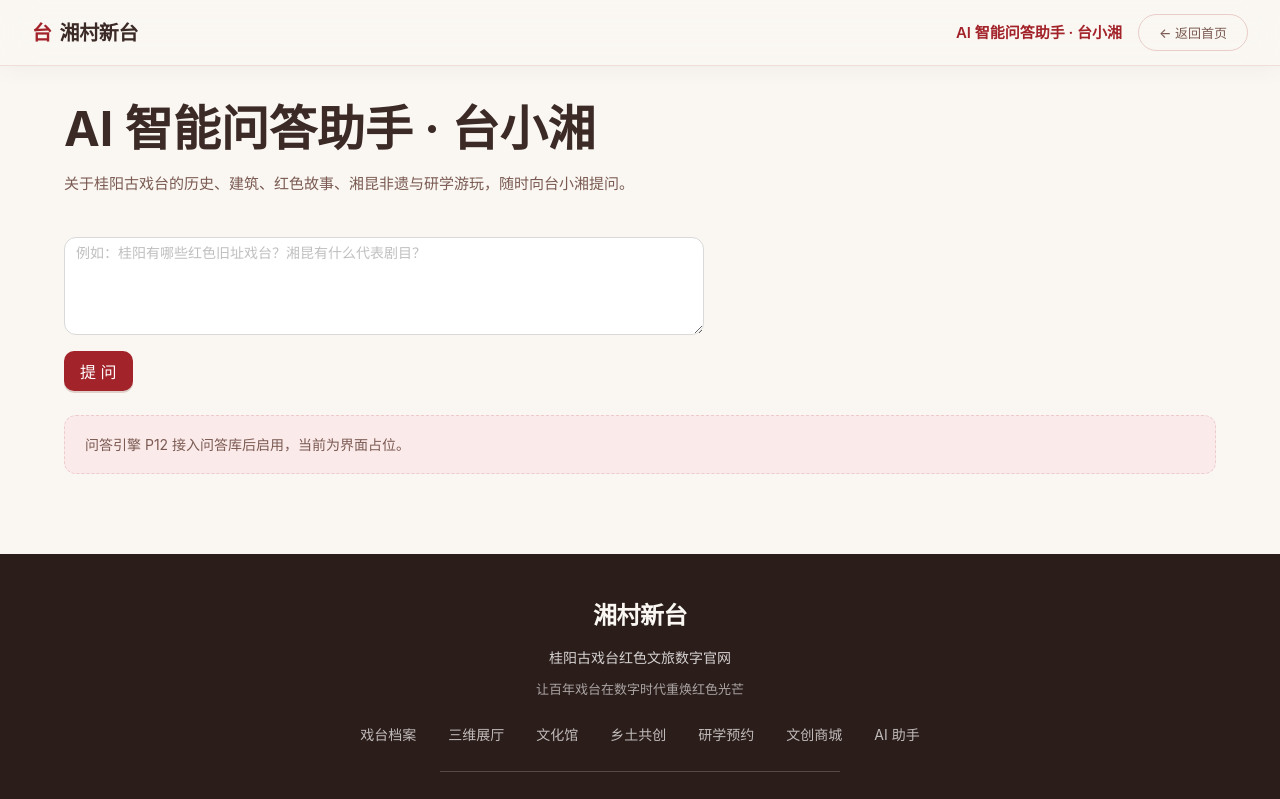
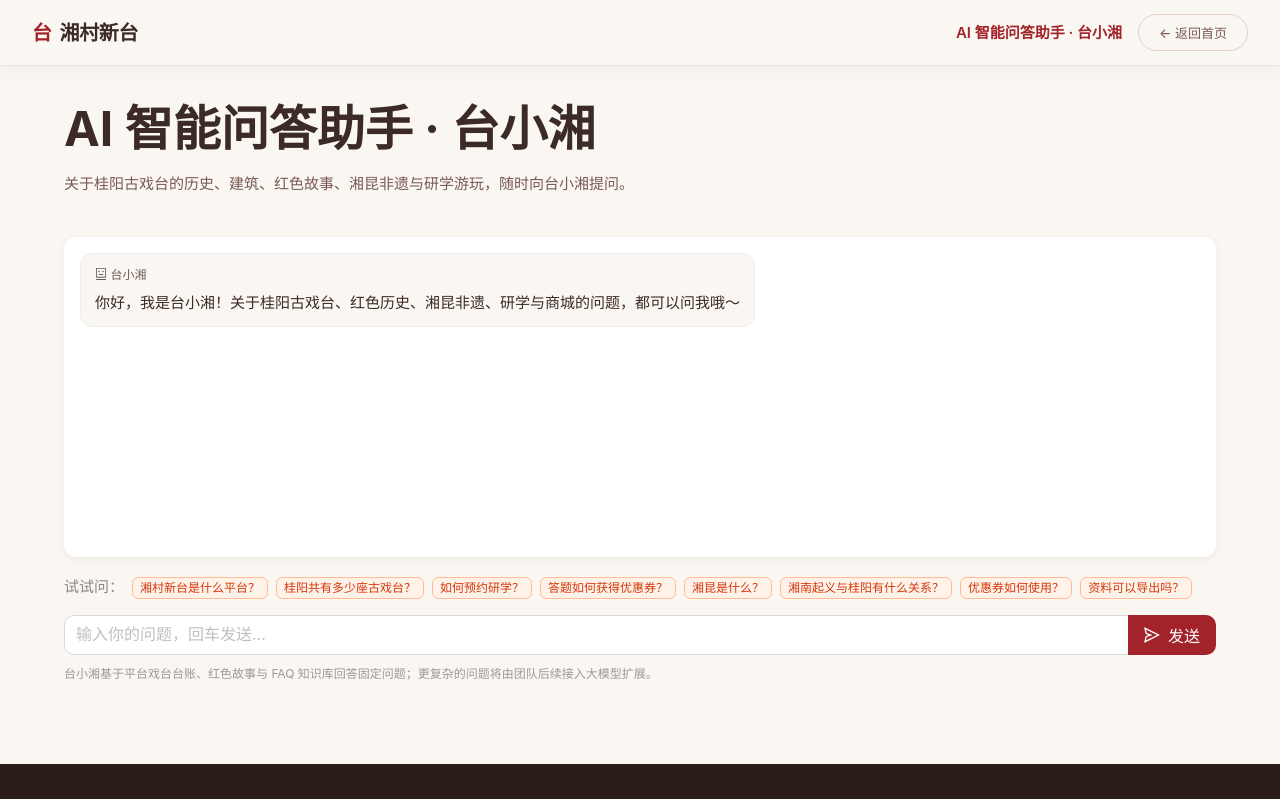
Before and after one commit to HANBIYUYU/xiangcun-xintai, a React (Vite) app in the folder apps/web/: page /ai in a window 1280 px wide. Shown: the top 799 px of the page. Built offline with nearby package versions, Linux system fonts and the light colour scheme.

Commit message:
P12: AI 助手（FAQ 关键词问答 + 对话界面）

```diff
--- a/apps/web/src/pages/AI.tsx
+++ b/apps/web/src/pages/AI.tsx
@@ -1,17 +1,53 @@
-import { useState } from 'react';
-import { Input, Button, message } from 'antd';
+import { useRef, useState } from 'react';
+import { Input, Button, Tag, Spin } from 'antd';
+import { SendOutlined, RobotOutlined, UserOutlined } from '@ant-design/icons';
 import PageLayout from '../components/PageLayout';
+import { faqAPI } from '../api';
 
+const QUICK_QUESTIONS = [
+  '湘村新台是什么平台？',
+  '桂阳共有多少座古戏台？',
+  '如何预约研学？',
+  '答题如何获得优惠券？',
+  '湘昆是什么？',
+  '湘南起义与桂阳有什么关系？',
+  '优惠券如何使用？',
+  '资料可以导出吗？',
+];
+
+interface Msg { role: 'user' | 'bot'; text: string; matched?: string }
+
+/** AI 智能问答助手 · 台小湘（P12）：固定问答库关键词匹配 */
 export default function AIPage() {
-  const [question, setQuestion] = useState('');
+  const [messages, setMessages] = useState<Msg[]>([
+    { role: 'bot', text: '你好，我是台小湘！关于桂阳古戏台、红色历史、湘昆非遗、研学与商城的问题，都可以问我哦～' },
+  ]);
+  const [input, setInput] = useState('');
+  const [asking, setAsking] = useState(false);
+  const listRef = useRef<HTMLDivElement>(null);
 
-  const handleAsk = () => {
-    if (!question.trim()) {
-      message.warning('请输入你的问题');
-      return;
+  const scrollToBottom = () => {
+    requestAnimationFrame(() => {
+      if (listRef.current) listRef.current.scrollTop = listRef.current.scrollHeight;
+    });
+  };
+
+  const ask = async (question: string) => {
+    const q = question.trim();
+    if (!q || asking) return;
+    setMessages((m) => [...m, { role: 'user', text: q }]);
+    setInput('');
+    setAsking(true);
+    scrollToBottom();
+    try {
+      const res: any = await faqAPI.ask(q);
+      setMessages((m) => [...m, { role: 'bot', text: res.answer, matched: res.matched }]);
+    } catch (e: any) {
+      setMessages((m) => [...m, { role: 'bot', text: e?.error || '台小湘走神了，请稍后再试。' }]);
+    } finally {
+      setAsking(false);
+      scrollToBottom();
     }
-    message.info('问答功能 P12 接入问答库后上线');
-    setQuestion('');
   };
 
   return (
@@ -22,21 +58,70 @@ export default function AIPage() {
           关于桂阳古戏台的历史、建筑、红色故事、湘昆非遗与研学游玩，随时向台小湘提问。
         </p>
       </div>
-      <div className="ai-box">
-        <Input.TextArea
-          rows={4}
-          placeholder="例如：桂阳有哪些红色旧址戏台？湘昆有什么代表剧目？"
-          value={question}
-          onChange={(e) => setQuestion(e.target.value)}
-          style={{ marginBottom: 16 }}
-        />
-        <Button type="primary" size="large" onClick={handleAsk}>
-          提问
-        </Button>
+
+      <div
+        ref={listRef}
+        style={{
+          background: '#fff',
+          borderRadius: 12,
+          padding: 16,
+          minHeight: 320,
+          maxHeight: 460,
+          overflow: 'auto',
+          marginBottom: 16,
+          boxShadow: '0 2px 8px rgba(0,0,0,0.06)',
+        }}
+      >
+        {messages.map((m, i) => (
+          <div key={i} style={{ display: 'flex', justifyContent: m.role === 'user' ? 'flex-end' : 'flex-start', marginBottom: 12 }}>
+            <div
+              style={{
+                maxWidth: '78%',
+                padding: '10px 14px',
+                borderRadius: 12,
+                background: m.role === 'user' ? '#A3232B' : '#FAF7F2',
+                color: m.role === 'user' ? '#fff' : '#3B2A26',
+                border: m.role === 'user' ? 'none' : '1px solid #eee',
+                lineHeight: 1.8,
+              }}
+            >
+              <div style={{ fontSize: 12, opacity: 0.75, marginBottom: 4 }}>
+                {m.role === 'user' ? <UserOutlined /> : <RobotOutlined />} {m.role === 'user' ? '我' : '台小湘'}
+              </div>
+              <div style={{ whiteSpace: 'pre-wrap' }}>{m.text}</div>
+              {m.matched && <Tag style={{ marginTop: 8 }} color="gold">命中知识：「{m.matched}」</Tag>}
+            </div>
+          </div>
+        ))}
+        {asking && <Spin size="small" style={{ marginLeft: 8 }} />}
       </div>
-      <div className="placeholder-note" style={{ marginTop: 24 }}>
-        问答引擎 P12 接入问答库后启用，当前为界面占位。
+
+      <div style={{ marginBottom: 12 }}>
+        <span style={{ color: '#888', marginRight: 8 }}>试试问：</span>
+        {QUICK_QUESTIONS.map((q) => (
+          <Tag
+            key={q}
+            color="volcano"
+            style={{ cursor: 'pointer', marginBottom: 4 }}
+            onClick={() => ask(q)}
+          >
+            {q}
+          </Tag>
+        ))}
       </div>
+
+      <Input.Search
+        size="large"
+        placeholder="输入你的问题，回车发送…"
+        enterButton={<Button type="primary" icon={<SendOutlined />}>发送</Button>}
+        value={input}
+        onChange={(e) => setInput(e.target.value)}
+        onSearch={(v) => ask(v)}
+        loading={asking}
+      />
+      <p style={{ color: '#999', fontSize: 12, marginTop: 8 }}>
+        台小湘基于平台戏台台账、红色故事与 FAQ 知识库回答固定问题；更复杂的问题将由团队后续接入大模型扩展。
+      </p>
     </PageLayout>
   );
 }
```
Also changed, not shown: 3 other files (tests, documents, lock files or other folders).
